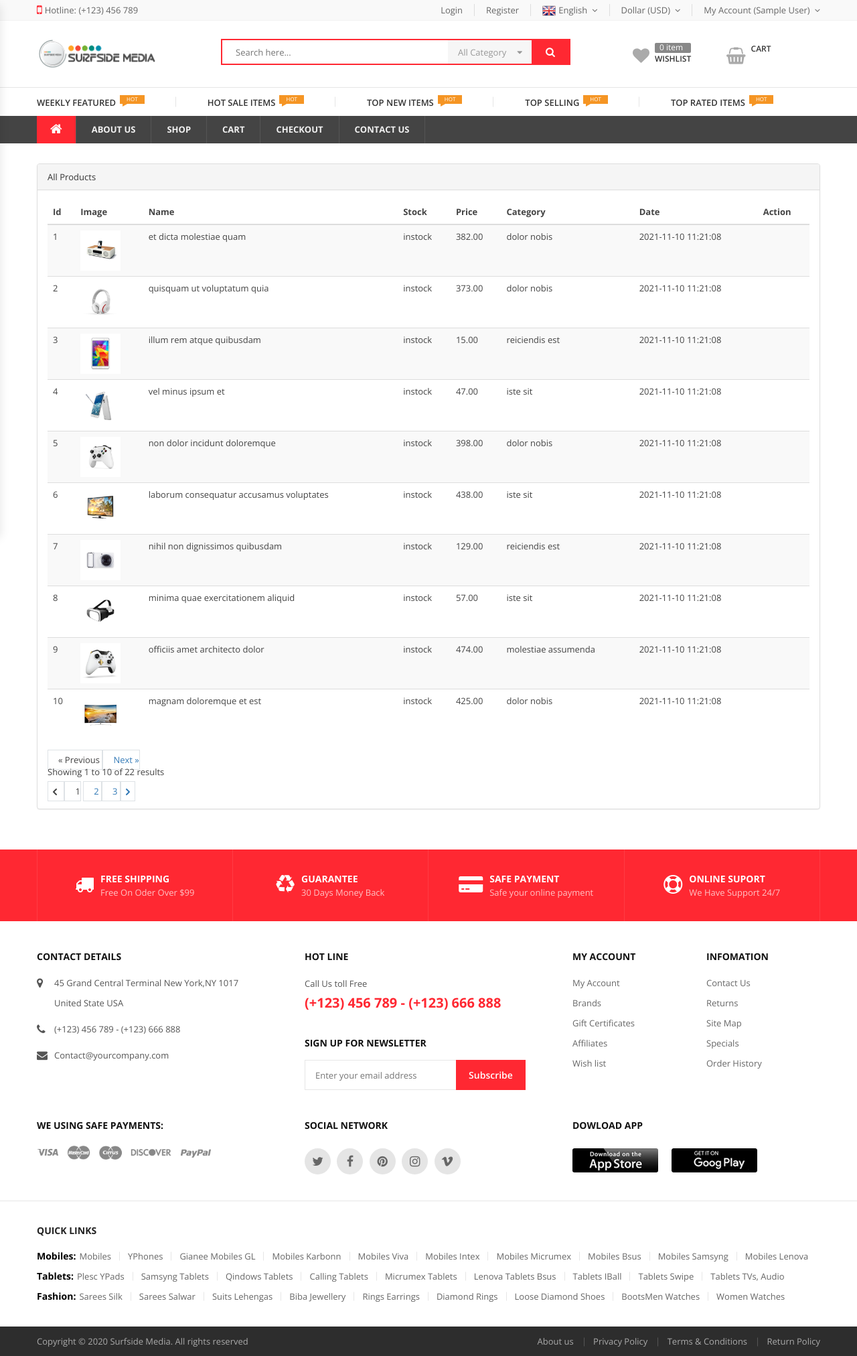
After one commit to jjmmarcos/Tatooine, a Laravel app: page /admin/products in a window 1280 px wide. The commit adds this page. Shown: the whole page at 67% size. Run offline with Laravel 8, Linux system fonts and the light colour scheme; the visitor is signed in with stand-in values (Sample User, id 1); data comes from the database, SQL or seed files in the repository; settings files or empty folders that the repository lacks are supplied; some libraries are stand-ins or nearby versions.

Commit message:
Admin Product Page

```diff
--- /dev/null
+++ b/app/Http/Livewire/Admin/AdminProductComponent.php
@@ -0,0 +1,17 @@
+<?php
+
+namespace App\Http\Livewire\Admin;
+
+use App\Models\Product;
+use Livewire\Component;
+use Livewire\WithPagination;
+
+class AdminProductComponent extends Component
+{
+    use WithPagination;
+    public function render()
+    {
+        $products = Product::paginate(10);
+        return view('livewire.admin.admin-product-component',['products'=>$products])->layout('layouts.base');
+    }
+}
--- a/app/Models/Product.php
+++ b/app/Models/Product.php
@@ -10,4 +10,9 @@ class Product extends Model
     use HasFactory;
 
     protected $table="products";
+
+    public function category()
+    {
+        return $this->belongsTo(Category::class,'category_id');
+    }
 }
--- a/resources/views/layouts/base.blade.php
+++ b/resources/views/layouts/base.blade.php
@@ -75,13 +75,16 @@
 												<a title="My Account" href="#">My Account ({{Auth::user()->name}})<i class="fa fa-angle-down" aria-hidden="true"></i></a>
 												<ul class="submenu curency" >
 													<li class="menu-item" >
-														<a title="Dashboard" href="{{ route('admin.dashboard') }}">Dashboard</a>
+														<a title="Dashboard" href="{{route('admin.dashboard')}}">Dashboard</a>
 													</li>
 													<li class="menu-item">
-														<a title="Categories" href="{{ route('admin.categories')}}">Categories</a>
+														<a title="Categories" href="{{route('admin.categories')}}">Categories</a>
 													</li>
 													<li class="menu-item">
-														<a href="{{ route('logout') }}" onclick="event.preventDefault(); document.getElementById('logout-form').submit();">Logout</a>
+														<a title="Products" href="{{route('admin.products')}}">All Products</a>
+													</li>
+													<li class="menu-item">
+														<a href="{{route('logout')}}" onclick="event.preventDefault(); document.getElementById('logout-form').submit();">Logout</a>
 													</li>
 													<form id="logout-form" method="POST" action="{{ route('logout') }}">
 														@csrf
--- /dev/null
+++ b/resources/views/livewire/admin/admin-product-component.blade.php
@@ -0,0 +1,52 @@
+<div>
+    <style>
+        nav svg {
+            height: 20px;
+        }
+        nav .hidden {
+            display: block !important;
+        }
+    </style>
+    <div class="container" style="padding: 30px 0;">
+        <div class="row">
+            <div class="col-md-12">
+                <div class="panel panel-default">
+                    <div class="panel-heading">
+                        All Products
+                    </div>
+                    <div class="panel-body">
+                        <table class="table table-striped">
+                            <thead>
+                                <tr>
+                                    <th>Id</th>
+                                    <th>Image</th>
+                                    <th>Name</th>
+                                    <th>Stock</th>
+                                    <th>Price</th>
+                                    <th>Category</th>
+                                    <th>Date</th>
+                                    <th>Action</th>
+                                </tr>
+                            </thead>
+                            <tbody>
+                                @foreach ($products as $product)
+                                    <tr>
+                                        <td>{{$product->id}}</td>
+                                        <td><img src="{{asset('assets/images/products')}}/{{$product->image}}" width="60"></td>
+                                        <td>{{$product->name}}</td>
+                                        <td>{{$product->stock_status}}</td>
+                                        <td>{{$product->regular_price}}</td>
+                                        <td>{{$product->category->name}}</td>
+                                        <td>{{$product->created_at}}</td>
+                                        <td></td>
+                                    </tr>
+                                @endforeach
+                            </tbody>
+                        </table>
+                        {{$products->links()}}
+                    </div>
+                </div>
+            </div>
+        </div>
+    </div>
+</div>
--- a/routes/web.php
+++ b/routes/web.php
@@ -11,6 +11,7 @@ use App\Http\Livewire\Admin\AdminDashboardComponent;
 use App\Http\Livewire\Admin\AdminCategoryComponent;
 use App\Http\Livewire\Admin\AdminAddCategoryComponent;
 use App\Http\Livewire\Admin\AdminEditCategoryComponent;
+use App\Http\Livewire\Admin\AdminProductComponent;
 use Illuminate\Support\Facades\Route;
 
 /*
@@ -57,4 +58,5 @@ Route::middleware(['auth:sanctum', 'verified', 'authadmin'])->group(function(){
     Route::get('/admin/categories', AdminCategoryComponent::class)->name('admin.categories');
     Route::get('/admin/category/add', AdminAddCategoryComponent::class)->name('admin.addcategory');
     Route::get('/admin/category/edit/{category_slug}',AdminEditCategoryComponent::class)->name('admin.editcategory');
+    Route::get('/admin/products',AdminProductComponent::class)->name('admin.products');
 });
```
